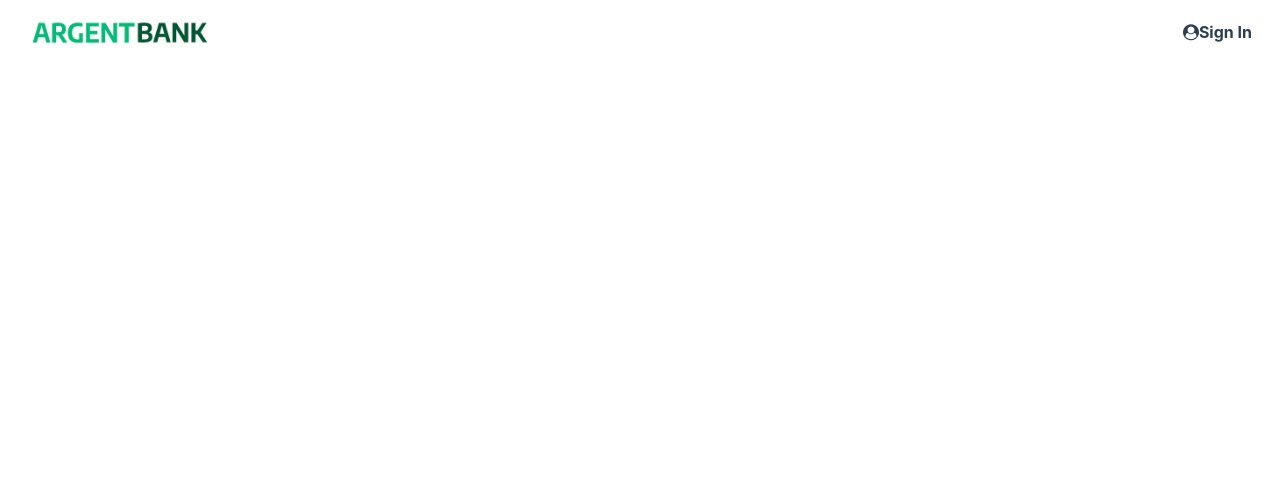
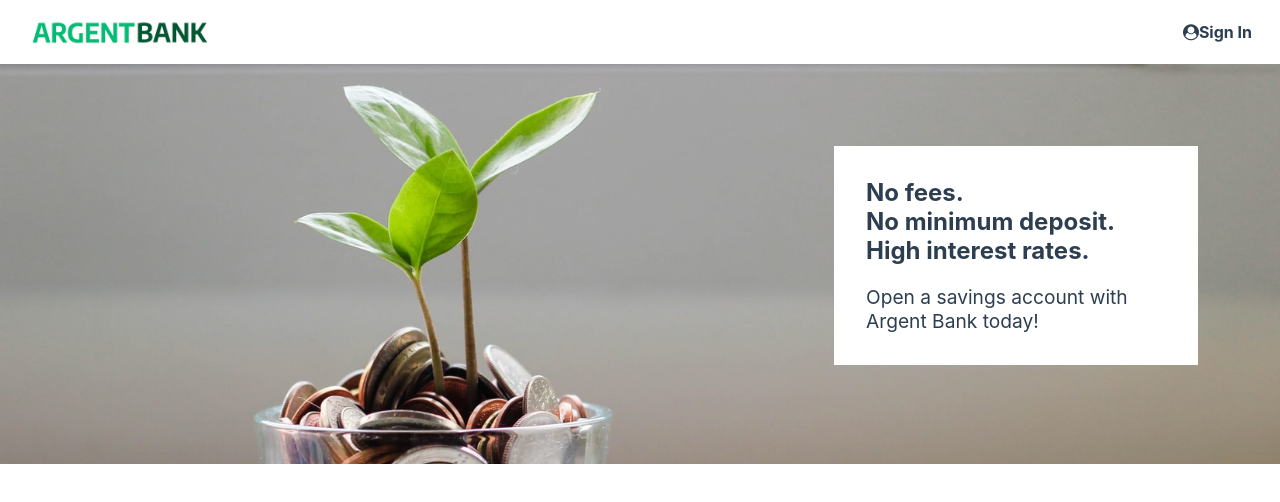
Before and after one commit to Nekochan977/Project-13-Bank-API-frontend, a React (Create React App) app: page / in a window 1280 px wide. Shown: the top 502 px of the page. Built offline with nearby package versions, Linux system fonts and the light colour scheme.

Commit message:
hero component

```diff
--- a/src/App.jsx
+++ b/src/App.jsx
@@ -1,5 +1,6 @@
-import './App.css';
-import Navigation from "./components/navigation/Navigation";
+import './App.css'
+import Navigation from "./components/navigation/Navigation"
+import Hero from "./components/hero/Hero"
 
 function App() {
     return (
@@ -7,9 +8,10 @@
 
             <header className="App-header">
                 <Navigation/>
+                <Hero/>
             </header>
         </div>
-  );
+    )
 }
 
-export default App;
+export default App
--- /dev/null
+++ b/src/components/hero/Hero.css
@@ -0,0 +1,52 @@
+.hero {
+    background-image: url('../../assets/bank-tree.jpeg');
+    background-position: 0 -50px;
+    background-size: cover;
+    background-repeat: no-repeat;
+    height: 300px;
+    position: relative;
+}
+
+.hero-content {
+    position: relative;
+    top: 2rem;
+    width: 200px;
+    background: white;
+    padding: 2rem;
+    text-align: left;
+    margin: 0 auto;
+}
+
+.hero-content .subtitle {
+    font-weight: bold;
+    font-size: 1rem;
+    margin: 0;
+}
+
+.hero-content .text {
+    margin-bottom: 0;
+    font-size: 0.9rem;
+}
+
+@media (min-width: 920px) {
+    .hero {
+        height: 400px;
+        background-position: 0% 33%;
+    }
+
+    .hero-content {
+        position: absolute;
+        top: 50px;
+        right: 50px;
+        width: 300px;
+        margin: 2rem;
+    }
+
+    .hero-content .subtitle {
+        font-size: 1.5rem;
+    }
+
+    .hero-content .text {
+        font-size: 1.2rem;
+    }
+}
--- /dev/null
+++ b/src/components/hero/Hero.jsx
@@ -0,0 +1,17 @@
+import "./Hero.css"
+
+const Hero = () => {
+    return (
+        <div className="hero">
+            <section className="hero-content">
+                <h2 className="sr-only">Promoted Content</h2>
+                <p className="subtitle">No fees.</p>
+                <p className="subtitle">No minimum deposit.</p>
+                <p className="subtitle">High interest rates.</p>
+                <p className="text">Open a savings account with Argent Bank today!</p>
+            </section>
+        </div>
+    )
+}
+
+export default Hero
```
Lines whose indentation alone changed are shown as unchanged.
